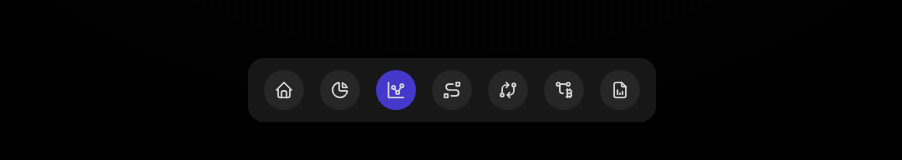
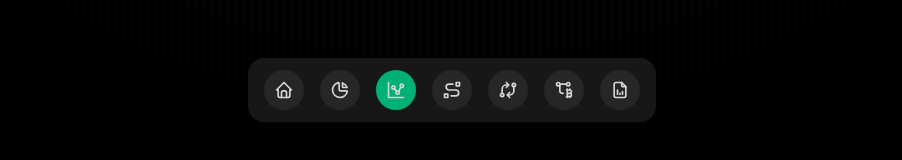
Before and after one commit to bilal-mustafa10/Cryptopia-frontend, a Next.js app: page /charts in a window 1280 px wide. Shown: the part 630-790 px from the top of the page, without its empty margins (188-1090 px from the left). Built offline with nearby package versions, Linux system fonts and the light colour scheme.

Commit message:
changed active colour for dock to green

```diff
--- a/components/ui/floating-dock.tsx
+++ b/components/ui/floating-dock.tsx
@@ -121,7 +121,7 @@ function IconContainer({
         className={cn(
           "aspect-square rounded-full flex items-center justify-center relative",
           isActive
-            ? "bg-indigo-500 dark:bg-indigo-700" // Active link color
+            ? "bg-neonGreen dark:bg-neonGreen"
             : "bg-gray-200 dark:bg-neutral-800",
         )}
       >
--- a/tailwind.config.js
+++ b/tailwind.config.js
@@ -38,6 +38,7 @@ module.exports = {
         "success-50": "#ECFDF3",
         background: "hsl(var(--background))",
         foreground: "hsl(var(--foreground))",
+        neonGreen: "#00B173",
         card: {
           DEFAULT: "hsl(var(--card))",
           foreground: "hsl(var(--card-foreground))",
```
